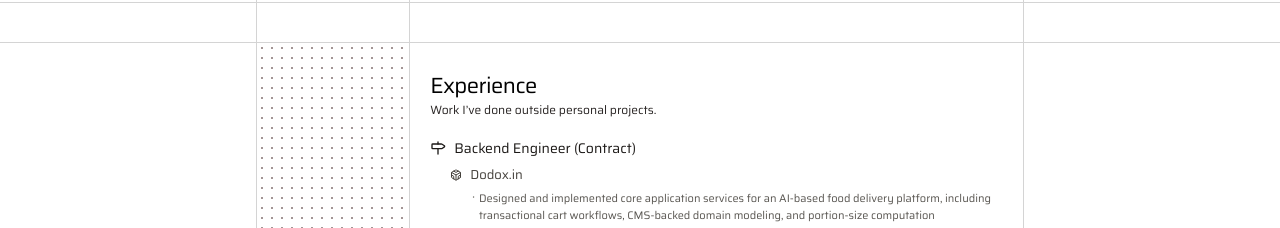
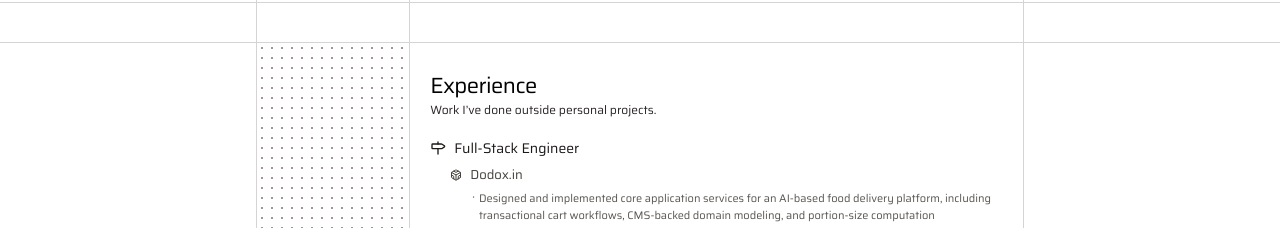
Before and after one commit to amriteshx1/portfolio, a Next.js app: page / in a window 1280 px wide. Shown: the part 1700-1928 px from the top of the page. Built offline with nearby package versions, Linux system fonts and the light colour scheme.

Commit message:
fix: updated resume link and experience title

```diff
--- a/src/app/page.tsx
+++ b/src/app/page.tsx
@@ -101,7 +101,7 @@ export default function Home() {
                }}
                className="flex items-center gap-1 tracking-tight md:text-xs text-[11px] bg-neutral-200 dark:bg-neutral-900 md:ml-5 ml-3 md:py-1 py-[3px] px-2 rounded-md text-stone-900 dark:text-stone-400 dark:hover:text-stone-300 hover:text-stone-700 cursor-pointer"><UserSearchIcon className="size-3" />Available for new opportunities</button>
               <button
-               onClick={() => window.open("https://drive.google.com/file/d/1juVtUS3pT-YhdO5olxxM42wf4s4PlzdI/view?usp=sharing", "_blank", "noopener,noreferrer")}
+               onClick={() => window.open("https://drive.google.com/file/d/1NrPa4wkiV-Z05pUoIdQBWt3cxvh603JB/view?usp=sharing", "_blank", "noopener,noreferrer")}
                className="flex items-center gap-1 tracking-tight md:text-xs text-[11px] bg-neutral-200 dark:bg-neutral-900 md:py-1 py-[3px] px-2 rounded-md text-stone-900 dark:text-stone-400 dark:hover:text-stone-300 hover:text-stone-700 cursor-pointer"><EyeIcon className="size-3" />View resume</button>
             </div>
           </div>
@@ -304,7 +304,7 @@ export default function Home() {
             <p className="md:ml-5 ml-3 md:text-xs text-[11px]">Work I’ve done outside personal projects.</p>
             <div className="flex flex-col justify-start items-start w-full mt-5 mr-1.5">
               <div className="flex flex-col justify-start items-start">
-                <p className="md:ml-5 ml-3 md:text-sm text-[13px] flex justify-start items-center gap-2 text-stone-900 dark:text-stone-300"><MilestoneIcon className="md:size-4 size-3.5"/>Backend Engineer (Contract)</p>
+                <p className="md:ml-5 ml-3 md:text-sm text-[13px] flex justify-start items-center gap-2 text-stone-900 dark:text-stone-300"><MilestoneIcon className="md:size-4 size-3.5"/>Full-Stack Engineer</p>
                 <p className="md:ml-10 ml-6 mt-2 md:text-[13px] text-xs flex justify-start items-center gap-2 text-stone-700 dark:text-stone-400"><CodesandboxIcon className="md:size-3 size-[11px]" />Dodox.in</p>
                 <p className="md:ml-15 ml-10 mt-2 md:text-[11px] text-[10px] flex justify-start md:items-center items-start gap-0.5 text-stone-700/90 dark:text-stone-400/90"><DotIcon className="size-3 self-start" />Designed and implemented core application services for an AI-based food delivery platform, including transactional cart workflows, CMS-backed domain modeling, and portion-size computation</p>
                 <p className="md:ml-15 ml-10 mt-2 md:text-[11px] text-[10px] flex justify-start md:items-center items-start gap-0.5 text-stone-700/90 dark:text-stone-400/90"><DotIcon className="size-3 self-start" />Implemented asynchronous workflows using Redis Pub/Sub, integrated third-party messaging services, rule-based delivery pricing, and backend-owned progression services</p>
```
